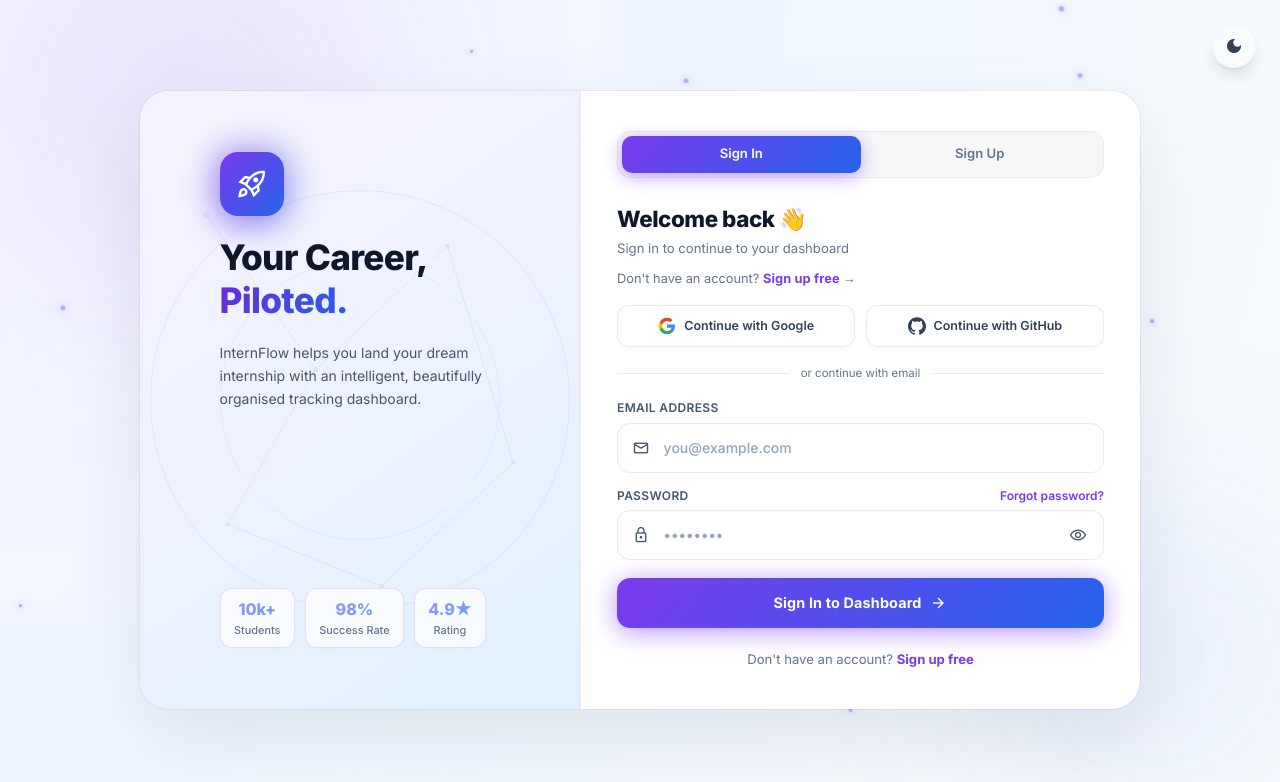
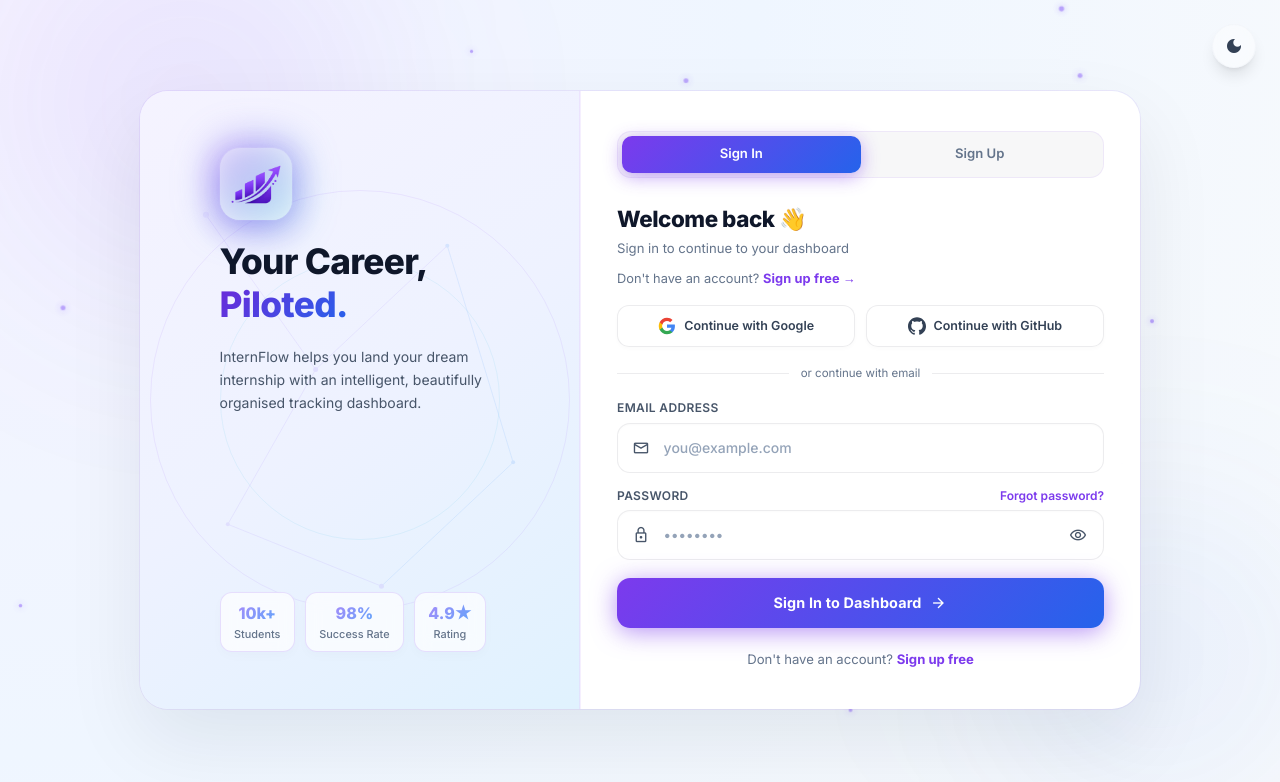
Before and after one commit to ujwal-224/Internship-Tracker, a React (Vite) app: page /#/dashboard in a window 1280 px wide. Shown: the top 782 px of the page. Built offline with nearby package versions, Linux system fonts and the light colour scheme.

Commit message:
added logo

```diff
--- a/index.html
+++ b/index.html
@@ -2,7 +2,7 @@
 <html class="light" lang="en">
   <head>
     <meta charset="UTF-8" />
-    <link rel="icon" type="image/svg+xml" href="/favicon.svg" />
+    <link rel="icon" type="image/png" href="/logo.png" />
     <meta name="viewport" content="width=device-width, initial-scale=1.0" />
     <title>InternFlow</title>
 
--- a/src/components/Auth.jsx
+++ b/src/components/Auth.jsx
@@ -136,9 +136,11 @@ const Auth = ({ onAuthSuccess, isDark, setIsDark }) => {
           <div className="auth-hero__content">
             {/* Logo mark */}
             <div className="auth-logo-wrap">
-              <span className="material-symbols-outlined text-white" style={{ fontSize: 32 }}>
-                rocket_launch
-              </span>
+              <img
+                src="/logo.png"
+                alt="InternFlow Logo"
+                style={{ width: 52, height: 52, objectFit: 'contain' }}
+              />
               <div className="auth-logo-glow" />
             </div>
 
--- a/src/components/Sidebar.jsx
+++ b/src/components/Sidebar.jsx
@@ -28,9 +28,11 @@ function Sidebar({ currentPage, isSidebarOpen, onClose }) {
       >
         <div className="px-4 mb-8 flex justify-between items-center">
           <div className="flex items-center gap-2.5">
-            <div className="sidebar-logo-wrap">
-              <span className="material-symbols-outlined text-[18px] text-white" style={{ fontVariationSettings: "'FILL' 1" }}>send</span>
-            </div>
+            <img
+              src="/logo.png"
+              alt="InternFlow Logo"
+              className="sidebar-logo-img"
+            />
             <span className="font-bold text-xl bg-gradient-to-r from-violet-600 to-blue-600 dark:from-violet-400 dark:to-blue-400 bg-clip-text text-transparent">InternFlow</span>
           </div>
           <button
--- a/src/index.css
+++ b/src/index.css
@@ -96,18 +96,18 @@ body::before {
   box-shadow: 4px 0 40px rgba(0,0,0,.4) !important;
 }
 
-/* Logo glow */
-.sidebar-logo-wrap {
-  background: linear-gradient(135deg, var(--brand-violet), var(--brand-blue));
-  border-radius: 12px;
-  padding: 7px;
-  box-shadow: 0 4px 18px var(--glow-violet);
-  display: flex;
-  align-items: center;
-  justify-content: center;
-  transition: box-shadow .3s;
+/* Sidebar logo image */
+.sidebar-logo-img {
+  width: 32px;
+  height: 32px;
+  object-fit: contain;
+  filter: drop-shadow(0 2px 8px rgba(124,58,237,.5));
+  transition: filter .3s, transform .3s;
 }
-.sidebar-logo-wrap:hover { box-shadow: 0 6px 28px var(--glow-violet); }
+.sidebar-logo-img:hover {
+  filter: drop-shadow(0 4px 16px rgba(124,58,237,.8));
+  transform: scale(1.08);
+}
 
 /* Nav active pill */
 .nav-active {
@@ -727,28 +727,32 @@ select option {
   gap: 1.25rem;
 }
 
-/* Logo orb */
+/* Logo orb — white frosted glass so purple logo is visible on dark hero */
 .auth-logo-wrap {
   position: relative;
-  width: 64px; height: 64px;
-  background: linear-gradient(135deg, #7c3aed, #2563eb);
-  border-radius: 18px;
+  width: 72px; height: 72px;
+  background: rgba(255,255,255,0.92);
+  border-radius: 20px;
   display: flex;
   align-items: center;
   justify-content: center;
-  box-shadow: 0 8px 32px rgba(124,58,237,.5);
+  box-shadow:
+    0 8px 32px rgba(124,58,237,.4),
+    0 0 0 1px rgba(255,255,255,.6),
+    inset 0 1px 0 rgba(255,255,255,1);
   animation: auth-logo-pulse 3s ease-in-out infinite;
+  backdrop-filter: blur(10px);
 }
 @keyframes auth-logo-pulse {
-  0%, 100% { box-shadow: 0 8px 32px rgba(124,58,237,.5); }
-  50%       { box-shadow: 0 8px 48px rgba(124,58,237,.8), 0 0 20px rgba(6,182,212,.3); }
+  0%, 100% { box-shadow: 0 8px 32px rgba(124,58,237,.4), 0 0 0 1px rgba(255,255,255,.6); }
+  50%       { box-shadow: 0 12px 48px rgba(124,58,237,.7), 0 0 24px rgba(6,182,212,.4), 0 0 0 1px rgba(255,255,255,.8); }
 }
 .auth-logo-glow {
   position: absolute;
-  inset: -8px;
-  border-radius: 26px;
-  background: linear-gradient(135deg, rgba(124,58,237,.35), rgba(6,182,212,.25));
-  filter: blur(14px);
+  inset: -10px;
+  border-radius: 30px;
+  background: linear-gradient(135deg, rgba(124,58,237,.4), rgba(6,182,212,.3));
+  filter: blur(18px);
   z-index: -1;
 }
 
```
Also changed, not shown: public/logo.png (added).
